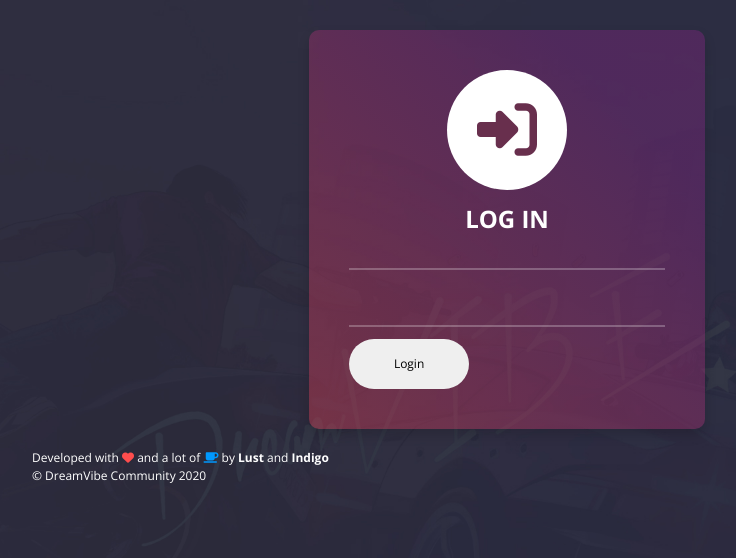
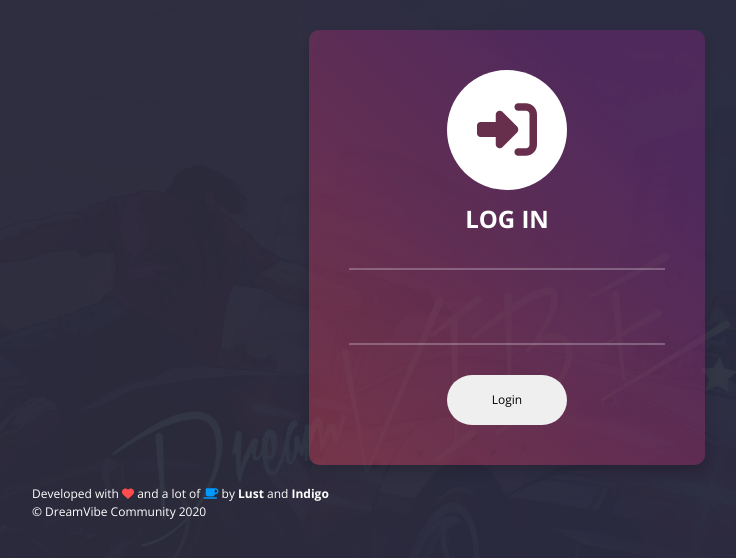
Before and after one commit to vtean/rpg-panel, a PHP site: template public/views/login.php in a window 1280 px wide. Shown: the top 558 px of the page, without its empty margins (268-1004 px from the left). Run offline with PHP 8.4, Linux system fonts and the light colour scheme; the template is opened without the code that fills it, so the values that code supplies are empty; some libraries are stand-ins or nearby versions.

Commit message:
Updated css

```diff
--- a/public/resources/css/dreamvibe.css
+++ b/public/resources/css/dreamvibe.css
@@ -387,7 +387,8 @@ img {
 }
 
 .login .login-group {
-  position: relative
+  position: relative;
+  margin-bottom: 2.5rem;
 }
 
 .login .login-span {
@@ -448,7 +449,10 @@ img {
   height: 50px;
   border-radius: 25px;
   outline: 0;
-  border: none
+  border: none;
+  margin: 0 auto;
+  position: relative;
+  display: block;
 }
 
 .login-focused {
@@ -463,6 +467,10 @@ img {
 
 .login-focused+.login-span:after {
   width: 100%!important
+}
+
+.login .invalid-feedback {
+  position: absolute;
 }
 
 /* Responsive things */
```
